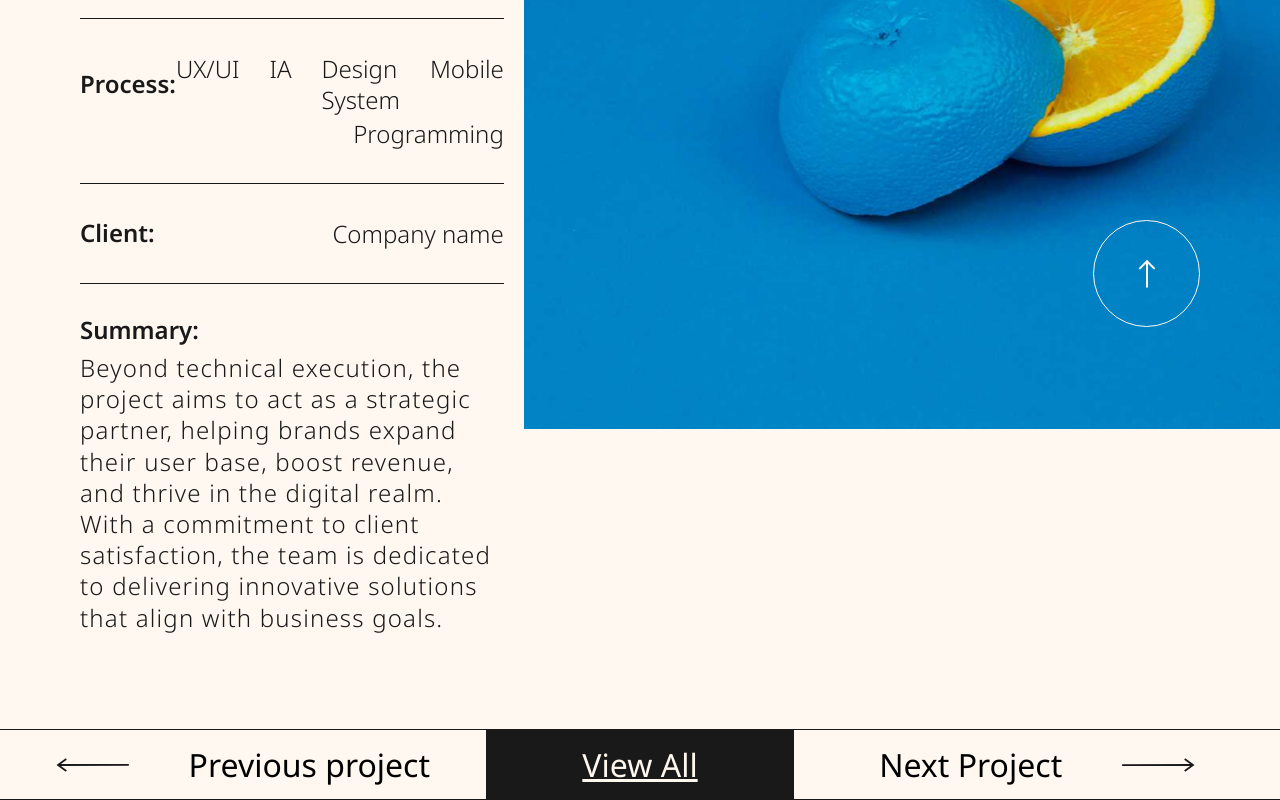
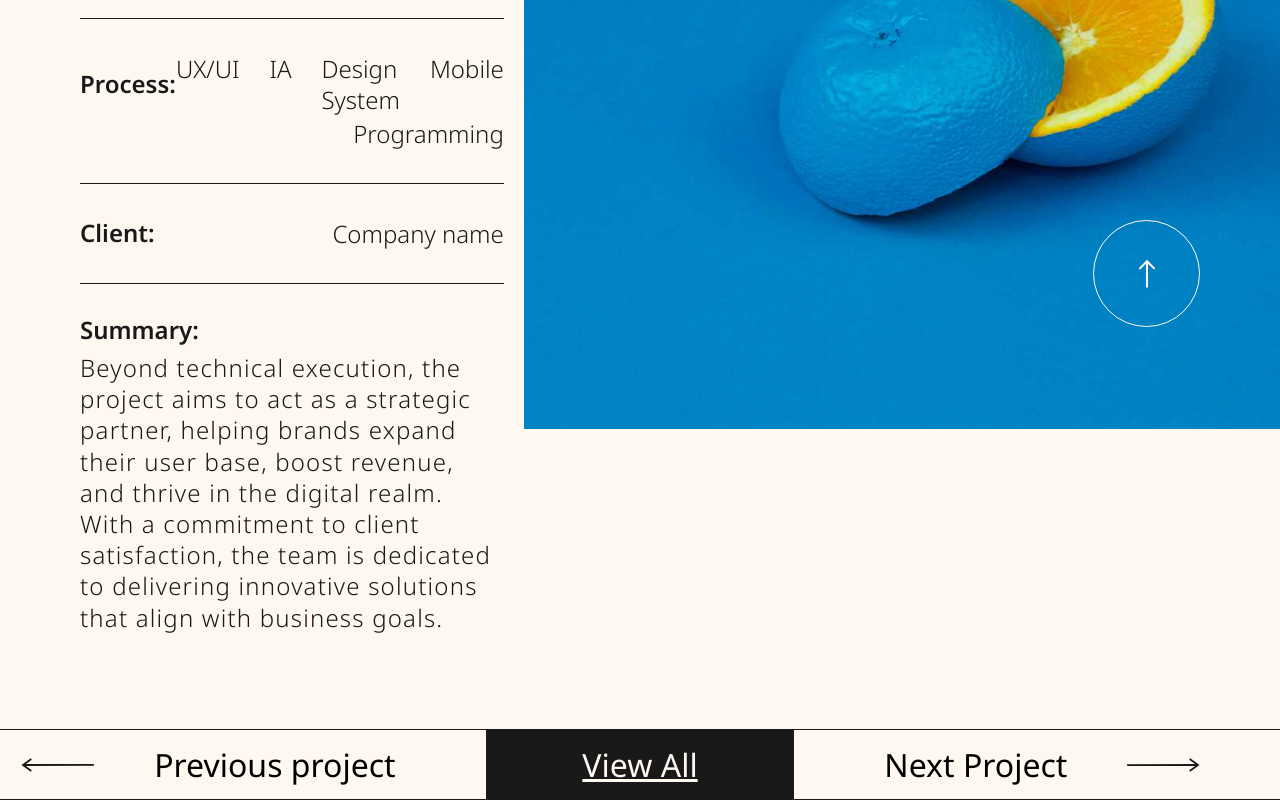
Before and after one commit to bbesigned/bbesigned, a Next.js app: page /projectExamples in a window 1280 px wide. Shown: the part 451-1251 px from the top of the page. Built offline with nearby package versions, Linux system fonts and the light colour scheme.

Commit message:
refactor: make control buttons as component

```diff
--- a/src/app/projectExamples/page.tsx
+++ b/src/app/projectExamples/page.tsx
@@ -1,7 +1,8 @@
 import Image from "next/image";
 
+import { ControlButtons } from "pageElements/projectExamples/controlButtons/controlButtons";
+
 import { UpButton } from "../../components/upButton/upButton";
-import { ControlArrow } from "../../pageElements/projectExamples/controlArrow/controlArrow";
 
 import style from "./projectExamples.module.scss";
 export default function Page() {
@@ -51,19 +52,7 @@ export default function Page() {
 					alt="project preview"
 				/>
 			</div>
-			<div className={style.controlButtons}>
-				<button className={style.controlButtons__btn}>
-					<ControlArrow />
-					<span>Previous project</span>
-				</button>
-				<button className={`${style.controlButtons__btn} ${style.controlButtons__btn_viewAll}`}>
-					View All
-				</button>
-				<button className={style.controlButtons__btn}>
-					<span>Next Project</span>
-					<ControlArrow right />
-				</button>
-			</div>
+			<ControlButtons />
 			<UpButton width="107px" height="107px" top="671px" right="80px" />
 		</>
 	);
--- /dev/null
+++ b/src/pageElements/projectExamples/controlButtons/controlButtons.module.scss
@@ -0,0 +1,35 @@
+.controlButtons {
+	margin-top: 50px;
+	display: flex;
+	justify-content: space-between;
+	&__btn {
+		display: flex;
+		align-items: center;
+		gap: 60px;
+		border-bottom: 1px solid var(--black);
+		border-top: 1px solid var(--black);
+		padding: 14px 0;
+		font-family: var(--font-noto-sans);
+		width: 100%;
+		font-weight: 400;
+		font-size: 32px;
+		line-height: 130%;
+		background-color: transparent;
+		&_viewAll {
+			flex-shrink: 0;
+			text-decoration: underline;
+			justify-content: center;
+			color: var(--white);
+			width: 24.12%;
+			background-color: var(--black);
+		}
+		&_left {
+			justify-content: end;
+			padding-right: 90px;
+		}
+		&_right {
+			justify-content: start;
+			padding-left: 90px;
+		}
+	}
+}
--- /dev/null
+++ b/src/pageElements/projectExamples/controlButtons/controlButtons.tsx
@@ -0,0 +1,19 @@
+import { ControlArrow } from "../controlArrow/controlArrow";
+
+import style from "./controlButtons.module.scss";
+
+export const ControlButtons = () => (
+	<div className={style.controlButtons}>
+		<button className={`${style.controlButtons__btn} ${style.controlButtons__btn_left}`}>
+			<ControlArrow />
+			<span>Previous project</span>
+		</button>
+		<button className={`${style.controlButtons__btn} ${style.controlButtons__btn_viewAll}`}>
+			View All
+		</button>
+		<button className={`${style.controlButtons__btn} ${style.controlButtons__btn_right}`}>
+			<span>Next Project</span>
+			<ControlArrow right />
+		</button>
+	</div>
+);
```
